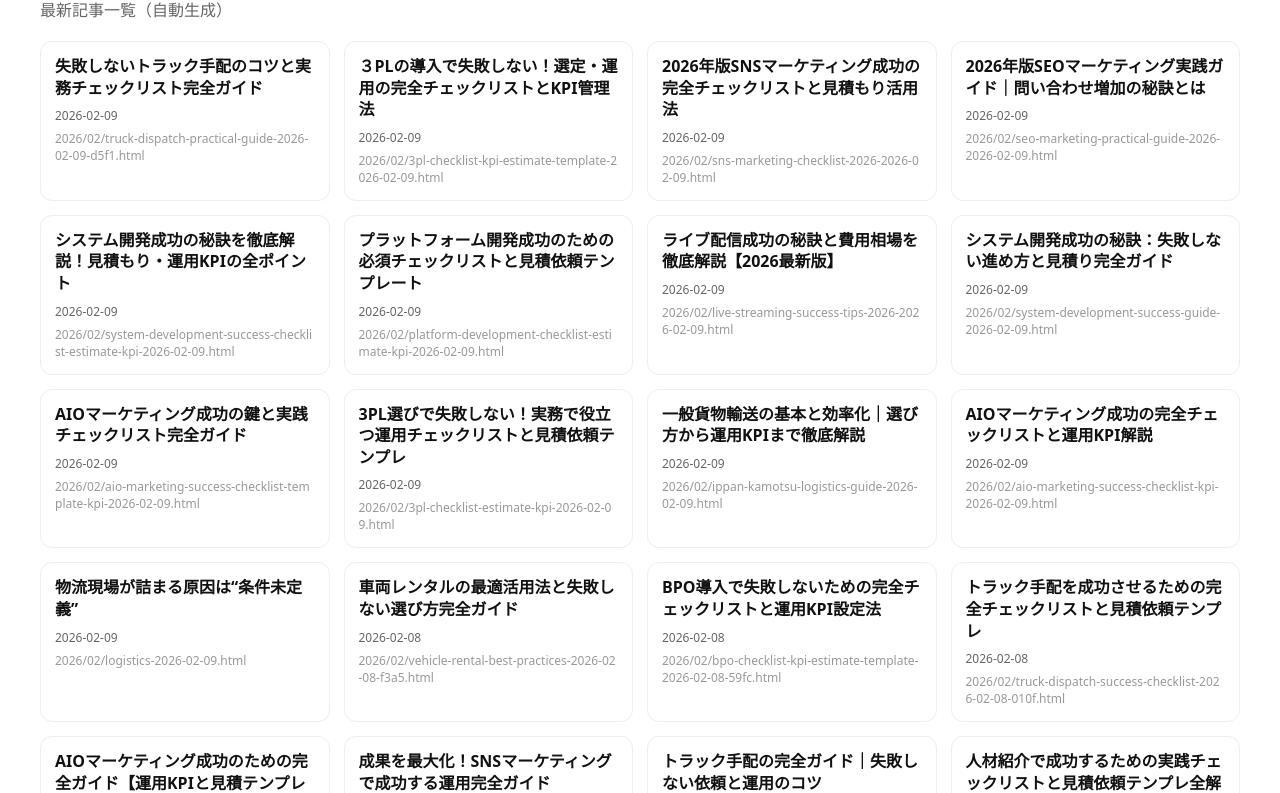
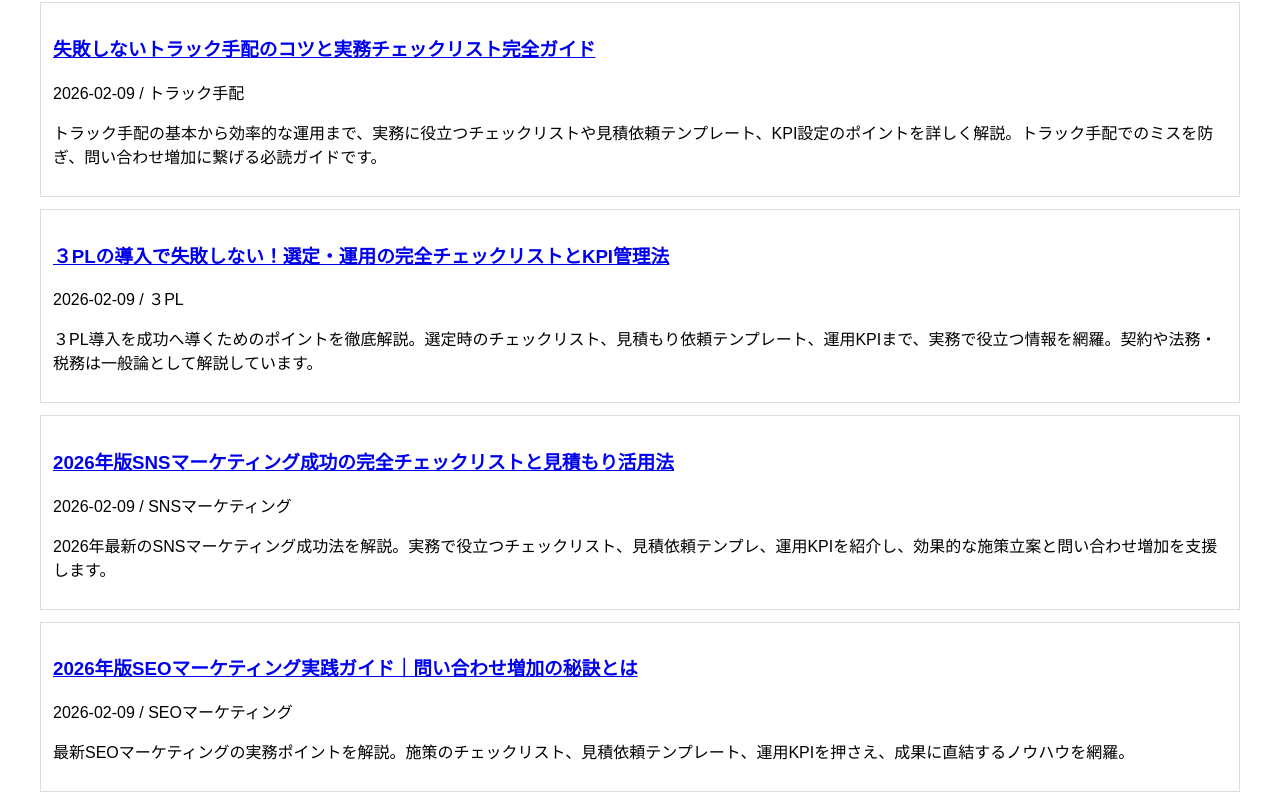
Before and after one commit to SINJAPANLLC/sinjapan-column, a website: page public/index.html in a window 1280 px wide. Shown: the part 96-889 px from the top of the page. Drawn offline with Linux system fonts and the light colour scheme.

Commit message:
add index page

```diff
--- a/public/index.html
+++ b/public/index.html
@@ -1,48 +1,33 @@
 <!doctype html>
 <html lang="ja">
 <head>
-  <meta charset="utf-8" />
-  <meta name="viewport" content="width=device-width,initial-scale=1" />
+<meta charset="utf-8">
+<meta name="viewport" content="width=device-width,initial-scale=1">
 <title>sinjapan-column</title>
-  <meta name="robots" content="index,follow" />
 <style>
-    body{font-family:system-ui,-apple-system,BlinkMacSystemFont,"Segoe UI",Roboto,"Noto Sans JP","Hiragino Kaku Gothic ProN","Yu Gothic",sans-serif;margin:40px}
-    h1{font-size:32px;margin:0 0 10px}
-    .meta{color:#666;margin:0 0 20px}
-    .grid{display:grid;grid-template-columns:repeat(auto-fit,minmax(280px,1fr));gap:14px}
-    a.card{display:block;border:1px solid #eee;border-radius:12px;padding:14px;text-decoration:none;color:#111}
-    a.card:hover{border-color:#ccc}
-    .title{font-size:16px;font-weight:700;line-height:1.35;margin:0 0 8px}
-    .date{font-size:12px;color:#666}
-    .slug{font-size:12px;color:#999;margin-top:6px;word-break:break-all}
+body{font-family:sans-serif;margin:40px}
+.card{border:1px solid #ddd;padding:12px;margin:12px 0}
 </style>
 </head>
 <body>
 <h1>sinjapan-column</h1>
-  <p class="meta">最新記事一覧（自動生成）</p>
-  <div id="list" class="grid"></div>
+<div id="list"></div>
 
 <script>
-    fetch('./feed/index.json', {cache:'no-store'})
-      .then(r => r.json())
-      .then(items => {
-        const el = document.getElementById('list');
-        items.slice(0, 60).forEach(it => {
-          const a = document.createElement('a');
-          a.className = 'card';
-          a.href = it.url || it.path || it.slug || '#';
-          a.innerHTML = `
-            <div class="title">${(it.title||it.h1||it.slug||'').toString()}</div>
-            <div class="date">${(it.date||it.publishedAt||'').toString()}</div>
-            <div class="slug">${(it.slug||it.url||it.path||'').toString()}</div>
+fetch("feed/index.json")
+.then(r=>r.json())
+.then(data=>{
+  const el=document.getElementById("list");
+  data.forEach(a=>{
+    const div=document.createElement("div");
+    div.className="card";
+    div.innerHTML=`
+      <a href="${a.slug}"><h3>${a.title}</h3></a>
+      <div>${a.date} / ${a.category}</div>
+      <p>${a.description}</p>
     `;
-          el.appendChild(a);
+    el.appendChild(div);
   });
-      })
-      .catch(err => {
-        document.getElementById('list').innerHTML =
-          '<p style="color:#c00">feed/index.json を読み込めませんでした（パス確認）</p>';
-        console.error(err);
 });
 </script>
 </body>
```
Lines whose indentation alone changed are shown as unchanged.
